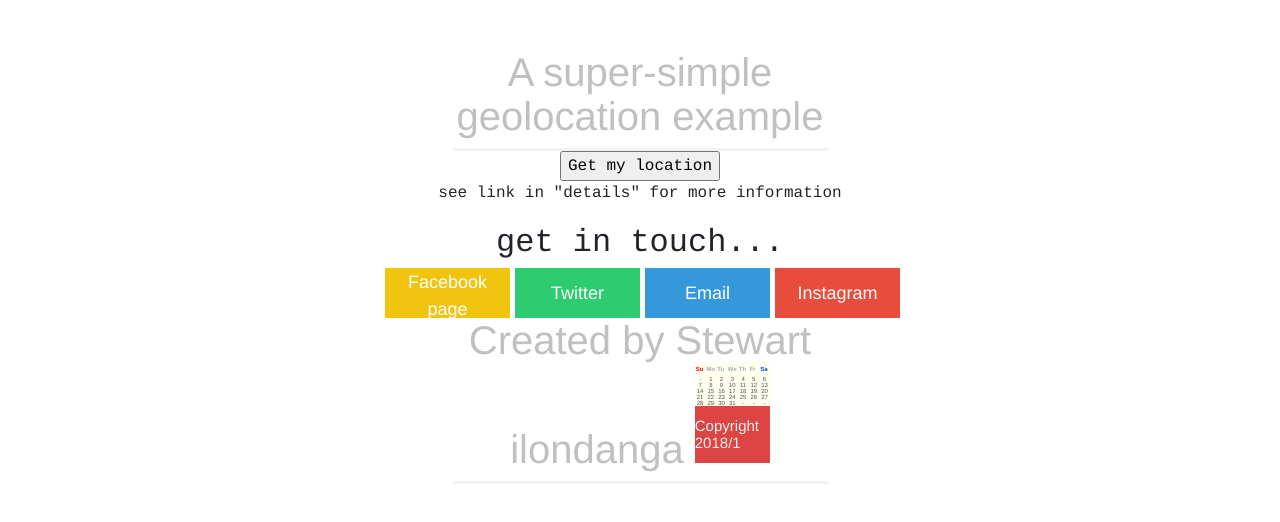
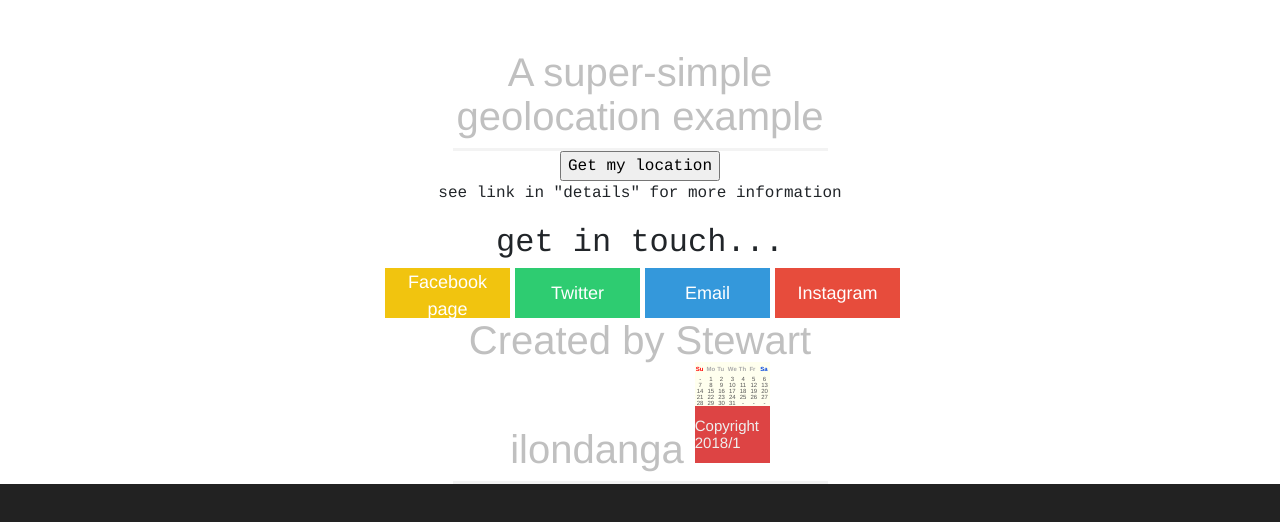
Before and after one commit to stewilondanga/geolocation, a plain HTML site: page index.html in a window 1280 px wide. Drawn offline with nearby package versions, Linux system fonts and the light colour scheme.

Commit message:
add index.html

```diff
--- a/css/styles.css
+++ b/css/styles.css
@@ -9,6 +9,11 @@ body {
 @import url(https://fonts.googleapis.com/css?family=Open+Sans:400);
 @import url(//netdna.bootstrapcdn.com/font-awesome/4.0.0/css/font-awesome.css);
 @import url(https://yui.yahooapis.com/pure/0.3.0/pure-min.css);
+
+html{
+  background: #222;
+}
+
 
 
     h1 {
```
